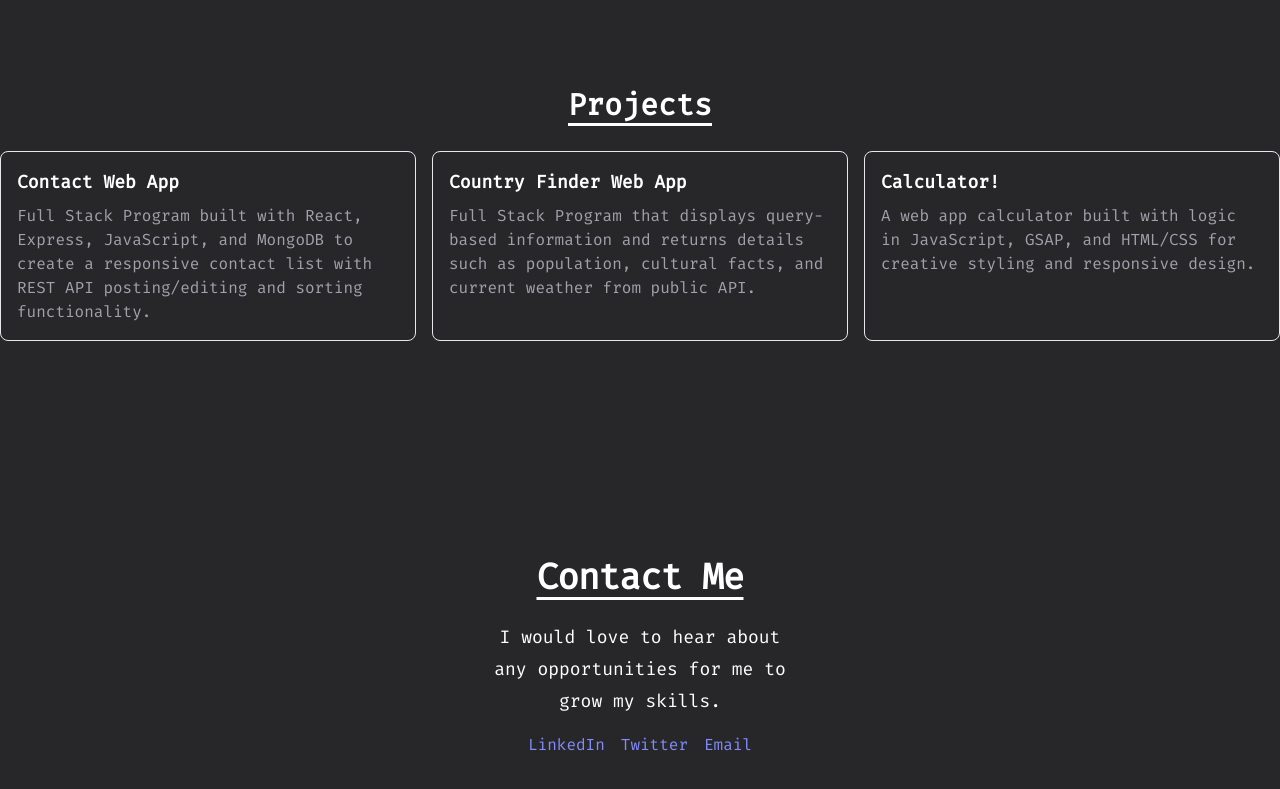
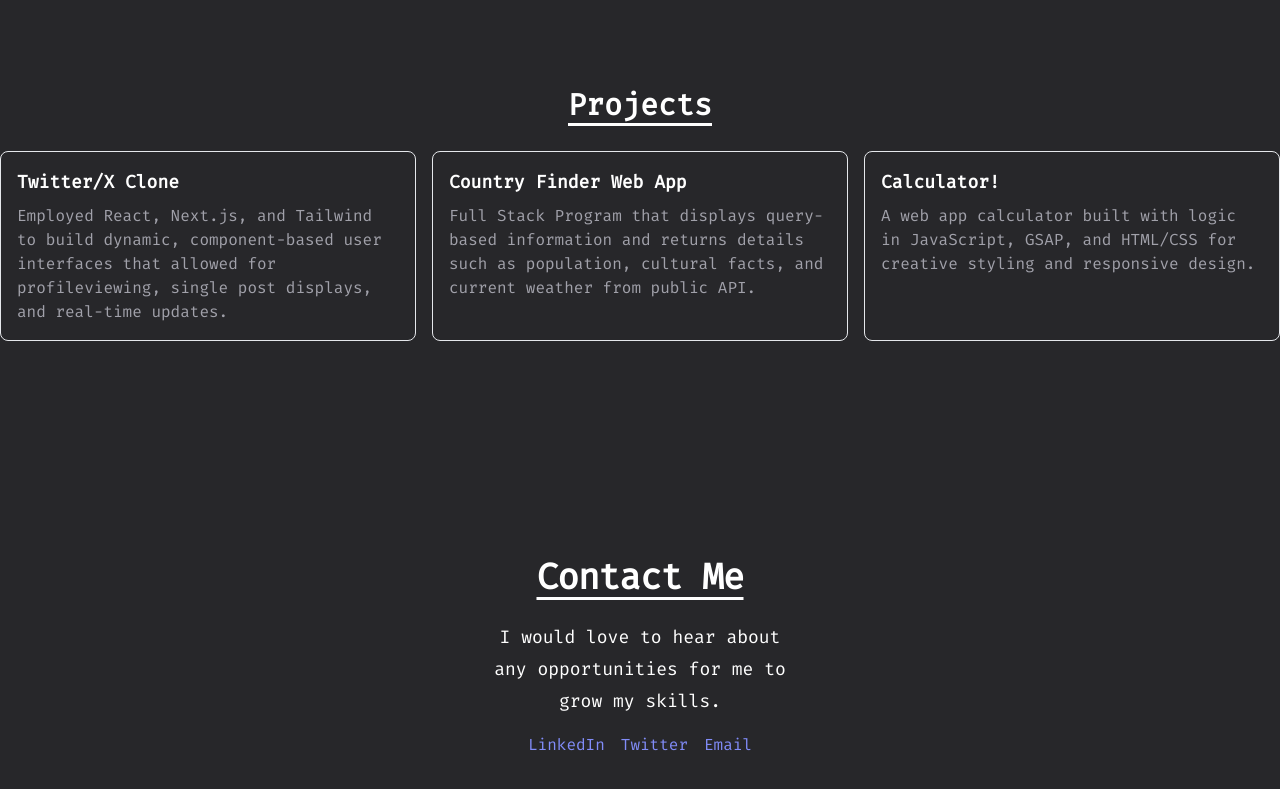
Before and after one commit to jjxrry/portfolio-jg, a React (Vite) app: page / in a window 1280 px wide. Shown: the part 921-1710 px from the top of the page. Built offline with nearby package versions, Linux system fonts and the light colour scheme.

Commit message:
added twitter clone to projects

```diff
--- a/src/components/projects.tsx
+++ b/src/components/projects.tsx
@@ -1,10 +1,15 @@
 const Projects = () => {
     const projects = [
       {
-        title: 'Contact Web App',
-        description: 'Full Stack Program built with React, Express, JavaScript, and MongoDB to create a responsive contact list with REST API posting/editing and sorting functionality.',
-        link: 'https://github.com/jjxrry/fso-contact-app'
+        title: 'Twitter/X Clone',
+        description: 'Employed React, Next.js, and Tailwind to build dynamic, component-based user interfaces that allowed for profileviewing, single post displays, and real-time updates.',
+        link: 'https://twit-clone-2023.vercel.app/'
       },
+      // {
+      //   title: 'Contact Web App',
+      //   description: 'Full Stack Program built with React, Express, JavaScript, and MongoDB to create a responsive contact list with REST API posting/editing and sorting functionality.',
+      //   link: 'https://github.com/jjxrry/fso-contact-app'
+      // },
       {
         title: 'Country Finder Web App',
         description: 'Full Stack Program that displays query-based information and returns details such as population, cultural facts, and current weather from public API.',
```
